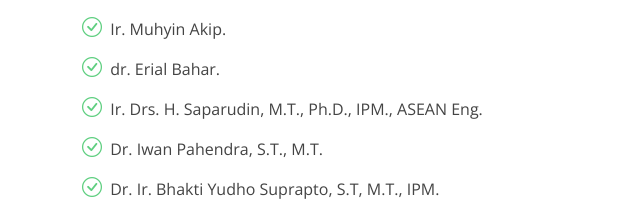
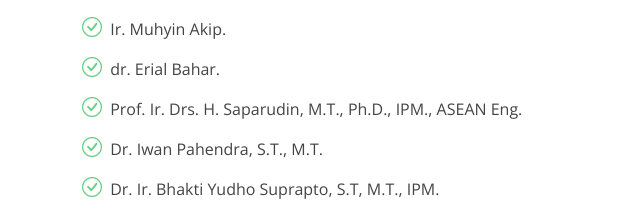
Before and after one commit to nyapakid/dpprti.unsri.ac.id, a plain HTML site: page index.html in a window 1280 px wide. Shown: the part 1262-1472 px from the top of the page, 0-640 px from the left. Drawn offline with nearby package versions, Linux system fonts and the light colour scheme.

Commit message:
tambah gelar saparuddin

```diff
--- a/index.html
+++ b/index.html
@@ -144,7 +144,7 @@
             <ul>
               <li><i class="bi bi-check-circle"></i> <span>Ir. Muhyin Akip.</span></li>
               <li><i class="bi bi-check-circle"></i> <span>dr. Erial Bahar.</span></li>
-              <li><i class="bi bi-check-circle"></i> <span>Ir. Drs. H. Saparudin, M.T., Ph.D., IPM., ASEAN Eng.</span></li>
+              <li><i class="bi bi-check-circle"></i> <span>Prof. Ir. Drs. H. Saparudin, M.T., Ph.D., IPM., ASEAN Eng.</span></li>
               <li><i class="bi bi-check-circle"></i> <span>Dr. Iwan Pahendra, S.T., M.T.</span></li>
               <li><i class="bi bi-check-circle"></i> <span>Dr. Ir. Bhakti Yudho Suprapto, S.T, M.T., IPM.</span></li>
               <li><i class="bi bi-check-circle"></i> <span>Ir. Hendra Martha Yudha, M.T.</span></li>
```
